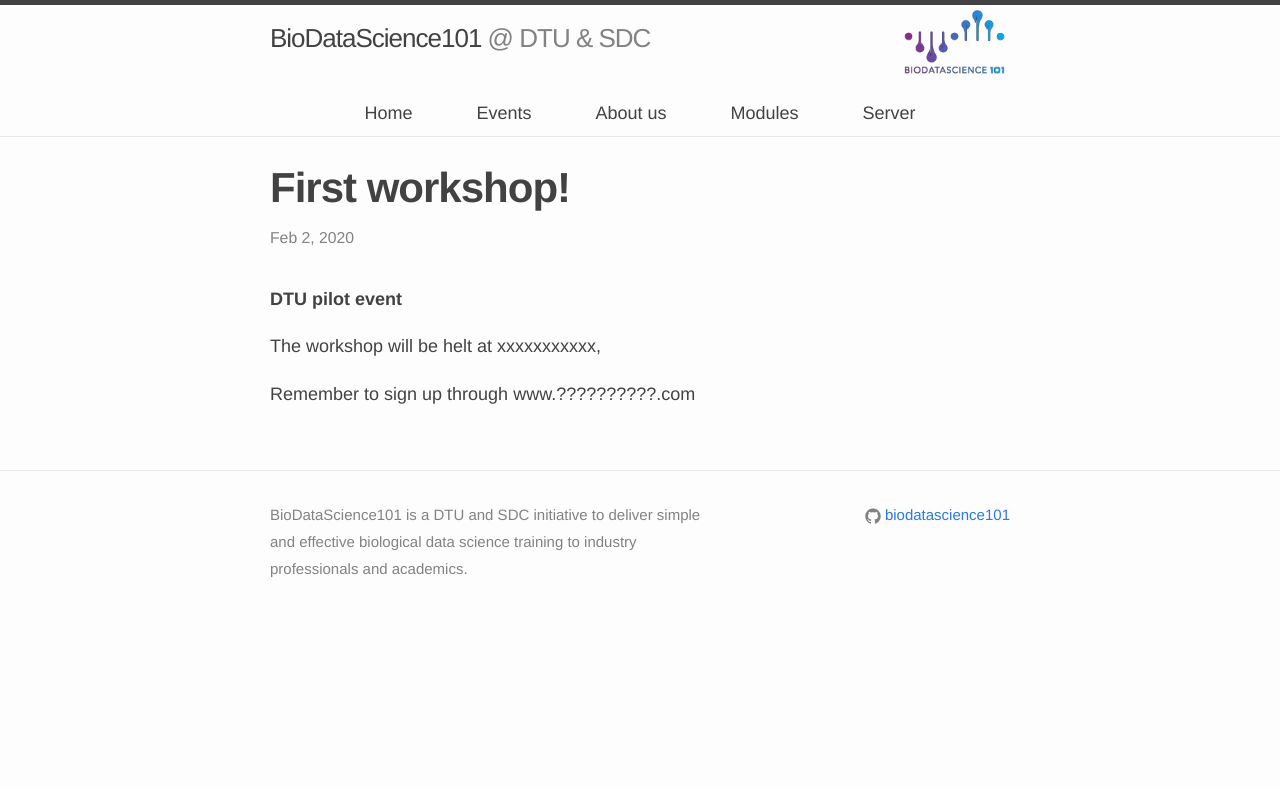
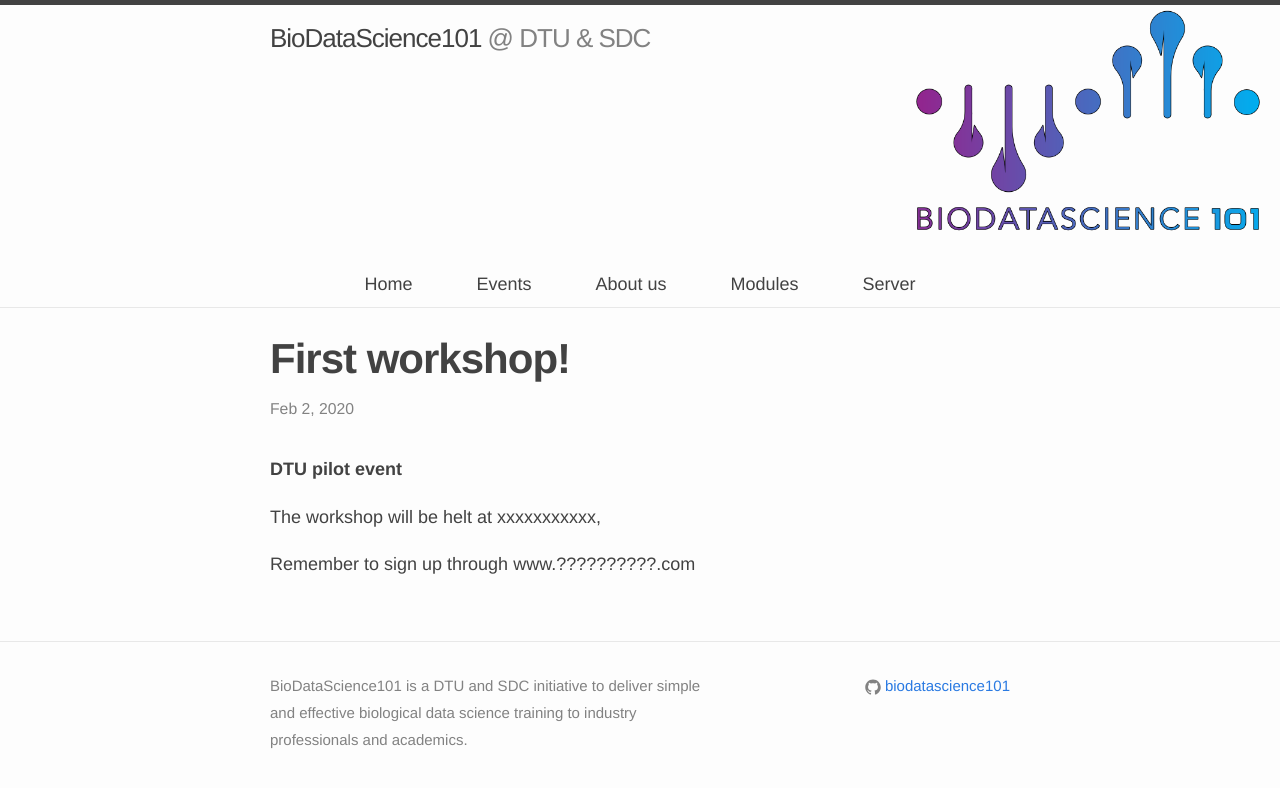
Before and after one commit to biodatascience101/BioDataScience101.github.io, a Jekyll site: the page built from _posts/2020-02-02-first_workshop.markdown, in a window 1280 px wide. Shown: the top 788 px of the page. Built offline with Jekyll 4.4.1, drawn with Linux system fonts in a browser that asks for light colours; nearby versions of some CDN libraries.

Commit message:
Update header.html

```diff
--- a/_includes/header.html
+++ b/_includes/header.html
@@ -1,7 +1,7 @@
 <header class="site-header">
+<img class="float-right" width="30%" src="{{ 'logo.png' | prepend: site.images_dir | prepend: site.baseurl }}" />
+  <div class="wrapper">
 
-  <div class="wrapper">
-   <img class="float-right" width="15%" src="{{ 'logo.png' | prepend: site.images_dir | prepend: site.baseurl }}" />
     <a class="site-title" href="{{ site.baseurl }}/">
 
       {{ site.lab_name }}
```
